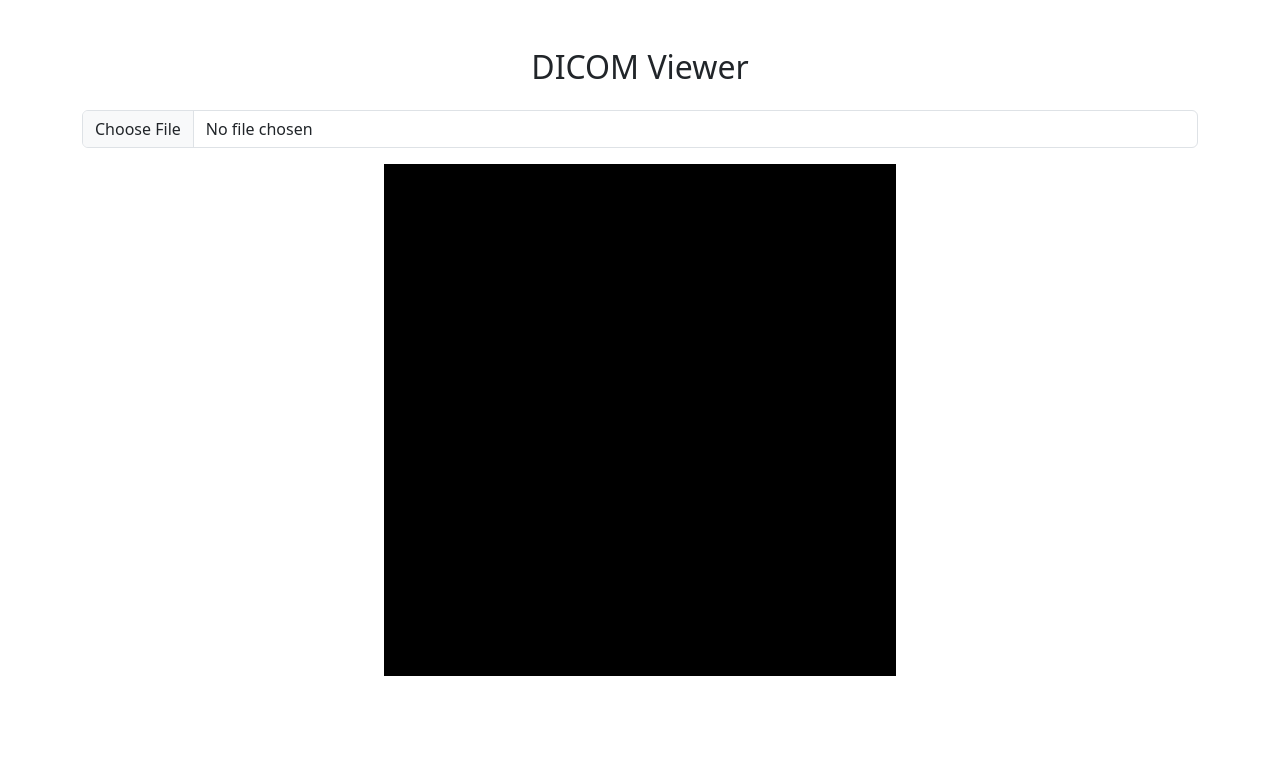
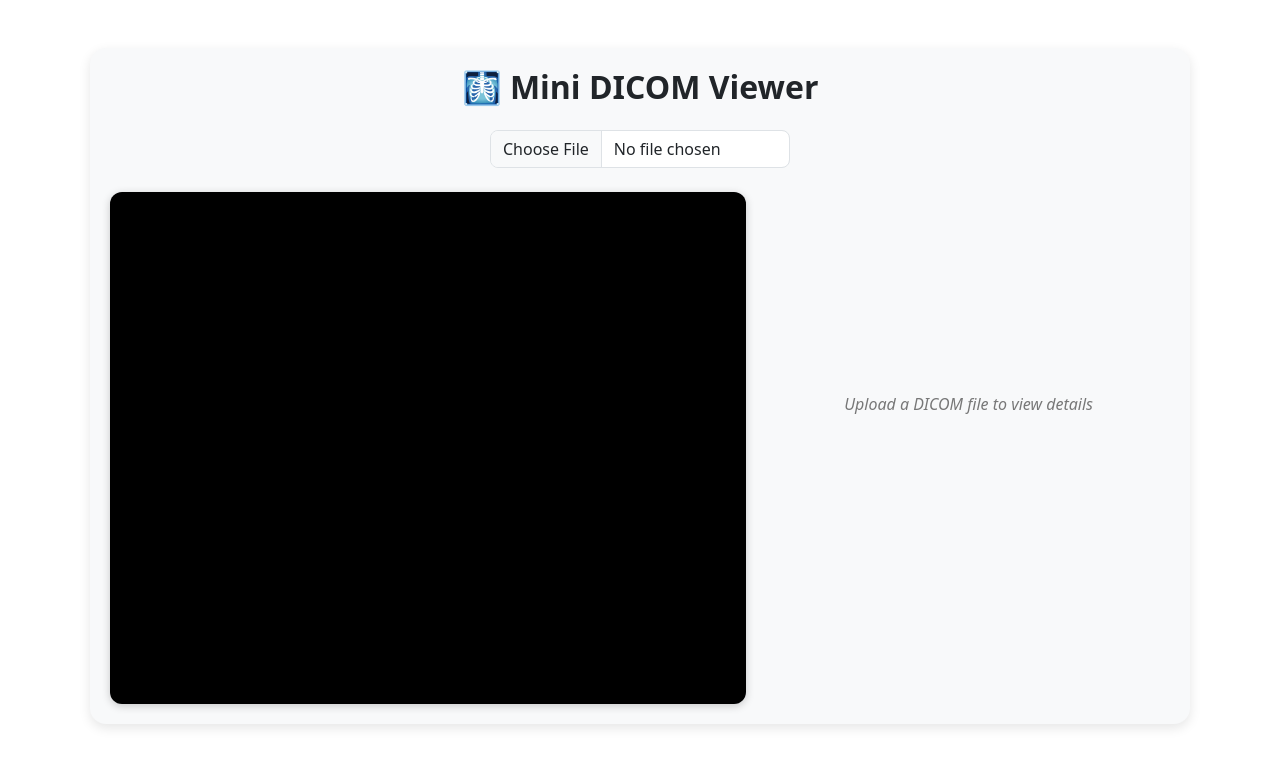
Before and after one commit to ElijahChileshe/MediView-A-Lightweight-Medical-Imaging-Viewer, a React (Create React App) app: page /viewer in a window 1280 px wide. Shown: the top 766 px of the page. Built offline with nearby package versions, Linux system fonts and the light colour scheme.

Commit message:
style(viewer): enhance DICOM viewer UI and metadata panel

```diff
--- a/src/components/MetadataPanel.js
+++ b/src/components/MetadataPanel.js
@@ -1,18 +1,52 @@
+// components/MetadataPanel.js
+
 import React from "react";
 
-function MetadataPanel({ metadata }) {
+/**
+ * MetadataPanel Component
+ * -----------------------
+ * Displays DICOM metadata in a clean, scrollable list.
+ * Each metadata field is shown as a key-value pair in a styled card.
+ *
+ * Props:
+ *   - metadata: object containing DICOM metadata, where keys are labels
+ *               and values are the corresponding DICOM data.
+ */
+const MetadataPanel = ({ metadata }) => {
   return (
-    <div className="card p-3">
-      <h5 className="card-title">Patient Metadata</h5>
-      <ul className="list-group list-group-flush">
-        {Object.entries(metadata).map(([key, value]) => (
-          <li key={key} className="list-group-item">
-            <strong>{key}: </strong> {value}
-          </li>
-        ))}
-      </ul>
+    // Container for all metadata entries
+    <div style={{ fontFamily: "Inter, sans-serif", fontSize: "14px" }}>
+
+      {/* Iterate over metadata object entries */}
+      {Object.entries(metadata).map(([key, value]) => (
+
+        // Individual metadata item card
+        <div
+          key={key}
+          style={{
+            backgroundColor: "#f9fafb",       // subtle light background
+            marginBottom: "8px",               // spacing between cards
+            padding: "10px 14px",              // inner padding
+            borderRadius: "8px",               // rounded corners
+            border: "1px solid #e5e7eb",      // light border for separation
+            display: "flex",                   // use flexbox for key-value layout
+            justifyContent: "space-between",   // key left, value right
+            alignItems: "center",              // vertically center content
+          }}
+        >
+          {/* Metadata key / label */}
+          <span style={{ fontWeight: 600, color: "#374151" }}>
+            {key}
+          </span>
+
+          {/* Metadata value */}
+          <span style={{ color: "#4b5563", textAlign: "right" }}>
+            {value || "—"}  {/* fallback for missing values */}
+          </span>
+        </div>
+      ))}
     </div>
   );
-}
+};
 
 export default MetadataPanel;
--- /dev/null
+++ b/src/components/extractDicomMetadata.js
@@ -0,0 +1,49 @@
+// utils/extractDicomMetadata.js
+
+export function extractDicomMetadata(dataSet) {
+    return {
+      // --- 🧍 Patient Information ---
+      "Patient Name": dataSet.string("x00100010") || "Unknown",
+      "Patient ID": dataSet.string("x00100020") || "Unknown",
+      "Patient Birth Date": dataSet.string("x00100030") || "Unknown",
+      "Patient Sex": dataSet.string("x00100040") || "Unknown",
+
+      // --- 📅 Study Information ---
+      "Study Date": dataSet.string("x00080020") || "Unknown",
+      "Study Time": dataSet.string("x00080030") || "Unknown",
+      "Study Description": dataSet.string("x00081030") || "Unknown",
+      "Accession Number": dataSet.string("x00080050") || "Unknown",
+      "Referring Physician": dataSet.string("x00080090") || "Unknown",
+
+      // --- 🧾 Series Information ---
+      "Series Description": dataSet.string("x0008103e") || "Unknown",
+      "Series Number": dataSet.string("x00200011") || "Unknown",
+      "Instance Number": dataSet.string("x00200013") || "Unknown",
+      "Modality": dataSet.string("x00080060") || "Unknown",
+
+      // --- 🏭 Equipment Information ---
+      "Manufacturer": dataSet.string("x00080070") || "Unknown",
+      "Institution Name": dataSet.string("x00080080") || "Unknown",
+      "Station Name": dataSet.string("x00081010") || "Unknown",
+      "Device Serial Number": dataSet.string("x00181000") || "Unknown",
+      "Software Versions": dataSet.string("x00181020") || "Unknown",
+
+      // --- 🩻 Image / Acquisition Info ---
+      "Body Part Examined": dataSet.string("x00180015") || "Unknown",
+      "Slice Thickness": dataSet.string("x00180050") || "Unknown",
+      "KVP": dataSet.string("x00180060") || "Unknown",
+      "Exposure Time": dataSet.string("x00181150") || "Unknown",
+      "X-Ray Tube Current": dataSet.string("x00181151") || "Unknown",
+      "Image Position (Patient)": dataSet.string("x00200032") || "Unknown",
+      "Image Orientation (Patient)": dataSet.string("x00200037") || "Unknown",
+      "Pixel Spacing": dataSet.string("x00280030") || "Unknown",
+      "Rows": dataSet.uint16("x00280010") || "Unknown",
+      "Columns": dataSet.uint16("x00280011") || "Unknown",
+
+      // --- ⚙️ Additional useful metadata ---
+      "SOP Class UID": dataSet.string("x00080016") || "Unknown",
+      "SOP Instance UID": dataSet.string("x00080018") || "Unknown",
+      "Study Instance UID": dataSet.string("x0020000D") || "Unknown",
+      "Series Instance UID": dataSet.string("x0020000E") || "Unknown",
+    };
+  }
--- a/src/pages/Viewer.js
+++ b/src/pages/Viewer.js
@@ -3,23 +3,33 @@ import * as cornerstone from "cornerstone-core";
 import * as cornerstoneWADOImageLoader from "cornerstone-wado-image-loader";
 import * as dicomParser from "dicom-parser";
 import MetadataPanel from "../components/MetadataPanel";
+import { extractDicomMetadata } from "../components/extractDicomMetadata";
 
 function Viewer() {
+  // Reference to the viewer div (where the image is rendered)
   const elementRef = useRef(null);
+
+  // State to hold uploaded file and extracted metadata
   const [file, setFile] = useState(null);
   const [metadata, setMetadata] = useState({});
 
   useEffect(() => {
-    if (!file) return;
+    if (!file) return; // Exit early if no file selected
 
     const element = elementRef.current;
-    cornerstone.enable(element);
+    cornerstone.enable(element); // Enable Cornerstone on the div
 
-    // Link dependencies
+    // Link cornerstone and dicomParser to cornerstoneWADOImageLoader
     cornerstoneWADOImageLoader.external.cornerstone = cornerstone;
     cornerstoneWADOImageLoader.external.dicomParser = dicomParser;
-    cornerstone.registerImageLoader('wadouri', cornerstoneWADOImageLoader.wadouri.loadImage);
 
+    // Register the WADO image loader
+    cornerstone.registerImageLoader(
+      "wadouri",
+      cornerstoneWADOImageLoader.wadouri.loadImage
+    );
+
+    // Initialize web workers for decoding DICOM files
     cornerstoneWADOImageLoader.webWorkerManager.initialize({
       webWorkerPath:
         "https://unpkg.com/cornerstone-wado-image-loader@latest/dist/cornerstoneWADOImageLoaderWebWorker.js",
@@ -31,55 +41,127 @@ function Viewer() {
       },
     });
 
+    // Read the uploaded file and extract metadata
     const reader = new FileReader();
-    reader.onload = function(e) {
+    reader.onload = function (e) {
       const arrayBuffer = e.target.result;
       const byteArray = new Uint8Array(arrayBuffer);
+
+      // Parse the DICOM dataset
       const dataSet = dicomParser.parseDicom(byteArray);
 
-      setMetadata({
-        "Patient Name": dataSet.string("x00100010") || "Unknown",
-        "Patient ID": dataSet.string("x00100020") || "Unknown",
-        "Modality": dataSet.string("x00080060") || "Unknown",
-        "Study Date": dataSet.string("x00080020") || "Unknown",
-      });
+      // Extract key metadata fields
+      setMetadata(extractDicomMetadata(dataSet));
 
+
+
+      // Load and display the DICOM image
       const imageId = cornerstoneWADOImageLoader.wadouri.fileManager.add(file);
-
-      cornerstone.loadImage(imageId)
-        .then(image => cornerstone.displayImage(element, image))
-        .catch(err => console.error("Failed to load image:", err));
+      cornerstone
+        .loadImage(imageId)
+        .then((image) => cornerstone.displayImage(element, image))
+        .catch((err) => console.error("Failed to load image:", err));
     };
 
-    reader.readAsArrayBuffer(file);
+    reader.readAsArrayBuffer(file); // Read the file as ArrayBuffer
 
+    // Cleanup on component unmount
     return () => cornerstone.disable(element);
   }, [file]);
 
+  return (
+    <div
+      className="container mt-5"
+      style={{
+        maxWidth: "1100px",
+        background: "#f8f9fa",
+        padding: "20px",
+        borderRadius: "16px",
+        boxShadow: "0 4px 12px rgba(0,0,0,0.1)",
+      }}
+    >
+      {/* Header */}
+      <h2 className="text-center mb-4" style={{ fontWeight: 600 }}>
+        🩻 Mini DICOM Viewer
+      </h2>
 
-  return (
-    <div className="container mt-5">
-      <h2 className="mb-4 text-center">DICOM Viewer</h2>
-
-      <div className="mb-3 text-center">
+      {/* File Upload Input */}
+      <div className="text-center mb-4">
         <input
           type="file"
           accept=".dcm"
-          onChange={e => { setFile(e.target.files[0]); setMetadata({}); }}
+          onChange={(e) => {
+            setFile(e.target.files[0]);
+            setMetadata({});
+          }}
           className="form-control"
+          style={{
+            width: "300px",
+            margin: "0 auto",
+            borderRadius: "8px",
+          }}
         />
       </div>
 
+      {/* Layout Grid: Viewer (Left) + Metadata Panel (Right) */}
       <div
-        ref={elementRef}
-        style={{ width: "512px", height: "512px", backgroundColor: "black", margin: "auto" }}
-      ></div>
+        style={{
+          display: "grid",
+          gridTemplateColumns: "60% 38%",
+          gap: "2%",
+          alignItems: "flex-start",
+        }}
+      >
+        {/* 🖼️ DICOM Image Viewer */}
+        <div
+          ref={elementRef}
+          style={{
+            width: "100%",
+            height: "512px",
+            backgroundColor: "black",
+            borderRadius: "12px",
+            boxShadow: "0 2px 8px rgba(0,0,0,0.2)",
+          }}
+        ></div>
 
-      {Object.keys(metadata).length > 0 && (
-        <div className="mt-4">
-          <MetadataPanel metadata={metadata} />
-        </div>
-      )}
+        {/* 📋 Metadata Panel */}
+        {Object.keys(metadata).length > 0 ? (
+          <div
+            style={{
+              backgroundColor: "white",
+              borderRadius: "12px",
+              padding: "16px",
+              boxShadow: "0 2px 8px rgba(0,0,0,0.1)",
+              height: "512px",
+              overflowY: "auto", // ✅ Enables scrolling for long metadata
+            }}
+          >
+            <h5
+              style={{
+                fontWeight: 600,
+                marginBottom: "12px",
+                textAlign: "center",
+                color: "#333",
+              }}
+            >
+              DICOM Metadata
+            </h5>
+            <MetadataPanel metadata={metadata} />
+          </div>
+        ) : (
+          // Placeholder when no file is uploaded
+          <div
+            style={{
+              textAlign: "center",
+              color: "#777",
+              fontStyle: "italic",
+              paddingTop: "200px",
+            }}
+          >
+            Upload a DICOM file to view details
+          </div>
+        )}
+      </div>
     </div>
   );
 }
```
